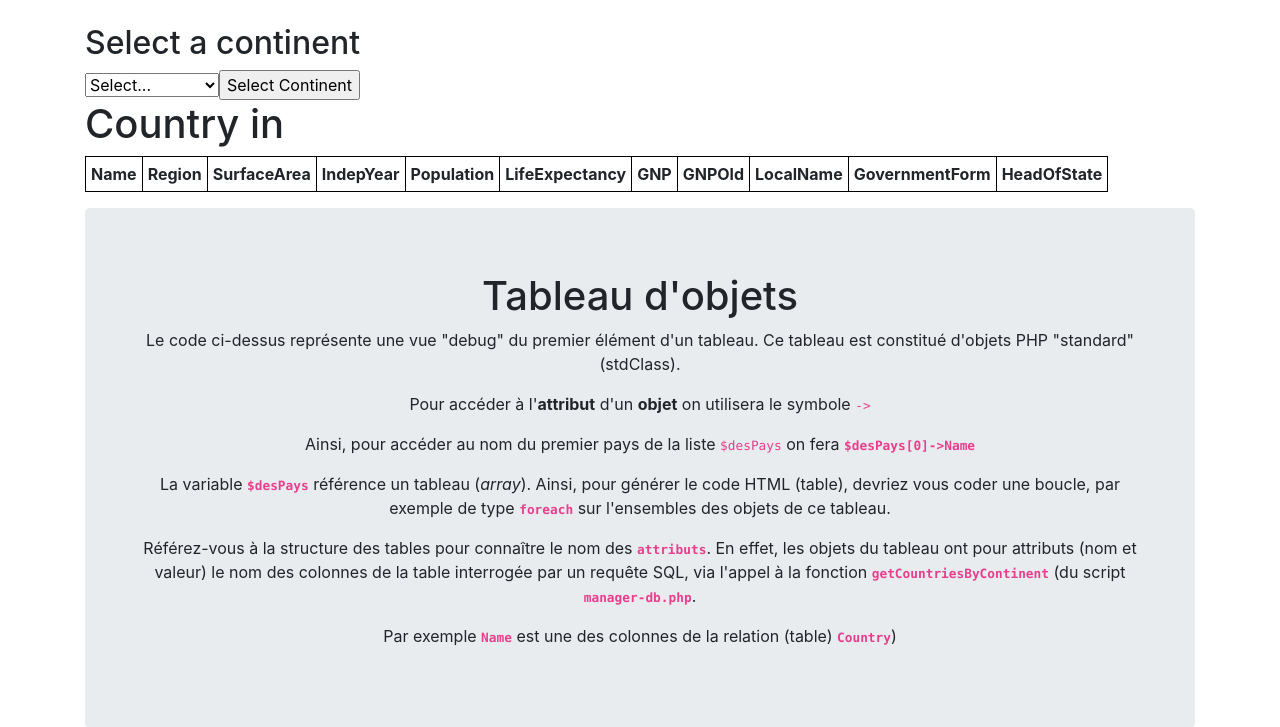
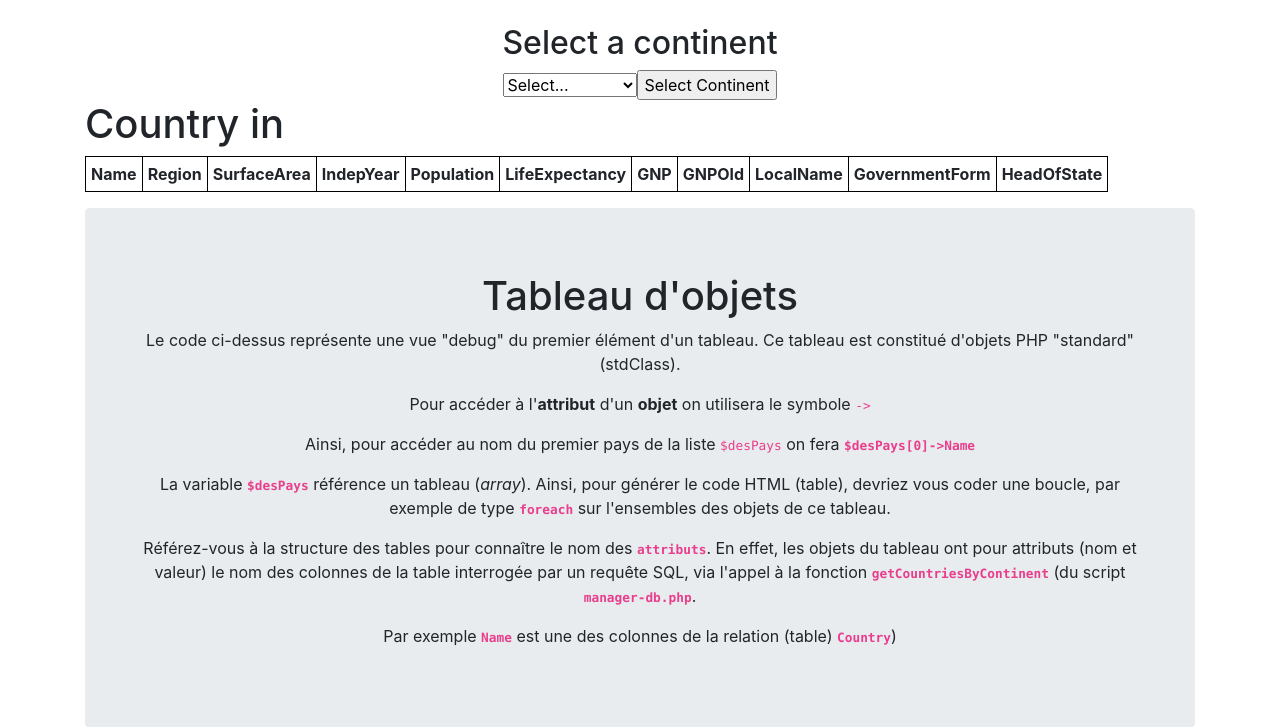
Before and after one commit to edobxt/ppe3-geoworld, a PHP site: page / in a window 1280 px wide. Shown: the part 56-783 px from the top of the page. Run offline with PHP 8.4, Linux system fonts and the light colour scheme; data that the repository does not hold is empty.

Commit message:
Tâche 5 effectué

```diff
--- a/world-intro-bt4/css/custom.css
+++ b/world-intro-bt4/css/custom.css
@@ -70,7 +70,3 @@ code {
 .blue span {background: linear-gradient(#2989d8 0%, #1e5799 100%);}
 .blue span::before {border-left-color: #1e5799; border-top-color: #1e5799;}
 .blue span::after {border-right-color: #1e5799; border-top-color: #1e5799;}
-
-.select-contient {
-  width: auto;
-}
--- a/world-intro-bt4/index.php
+++ b/world-intro-bt4/index.php
@@ -9,8 +9,9 @@
       $varContinent = $_POST['formContinent'];
     }
     ?>
+    <center>
     <h2>Select a continent</h2>
-    <form method="POST">
+    <form method="POST" class="dropdown">
           <select name="formContinent">
             <option value="">Select...</option>
             <option value="Asia">Asia</option>
@@ -23,6 +24,7 @@
             <input type="submit" name="submit" value="Select Continent" />
           </select>
           </form>
+    </center>
     <h1>Country in <?php echo $varContinent ?> </h1>
     <div class="continent-table">
         <?php
```
